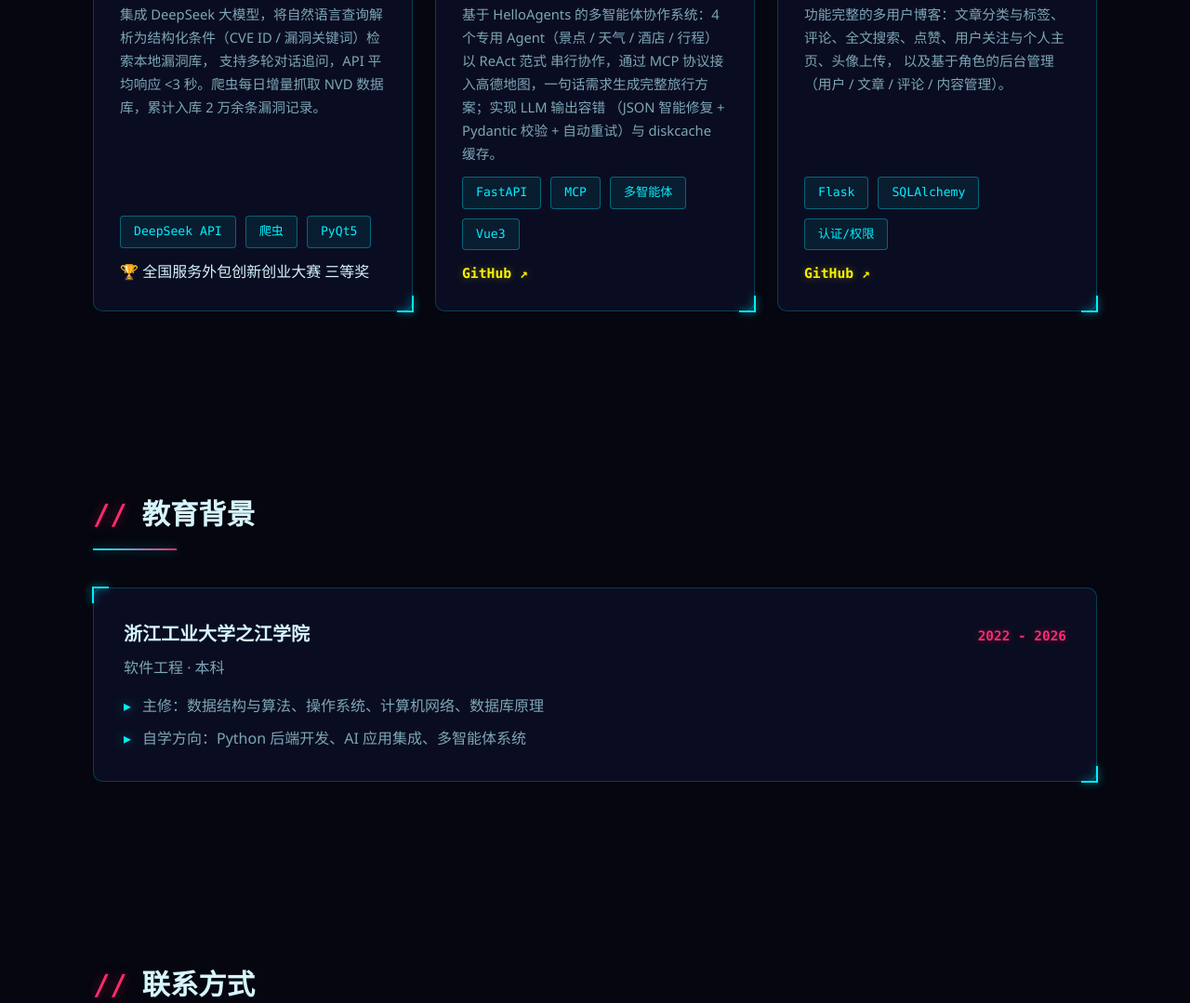
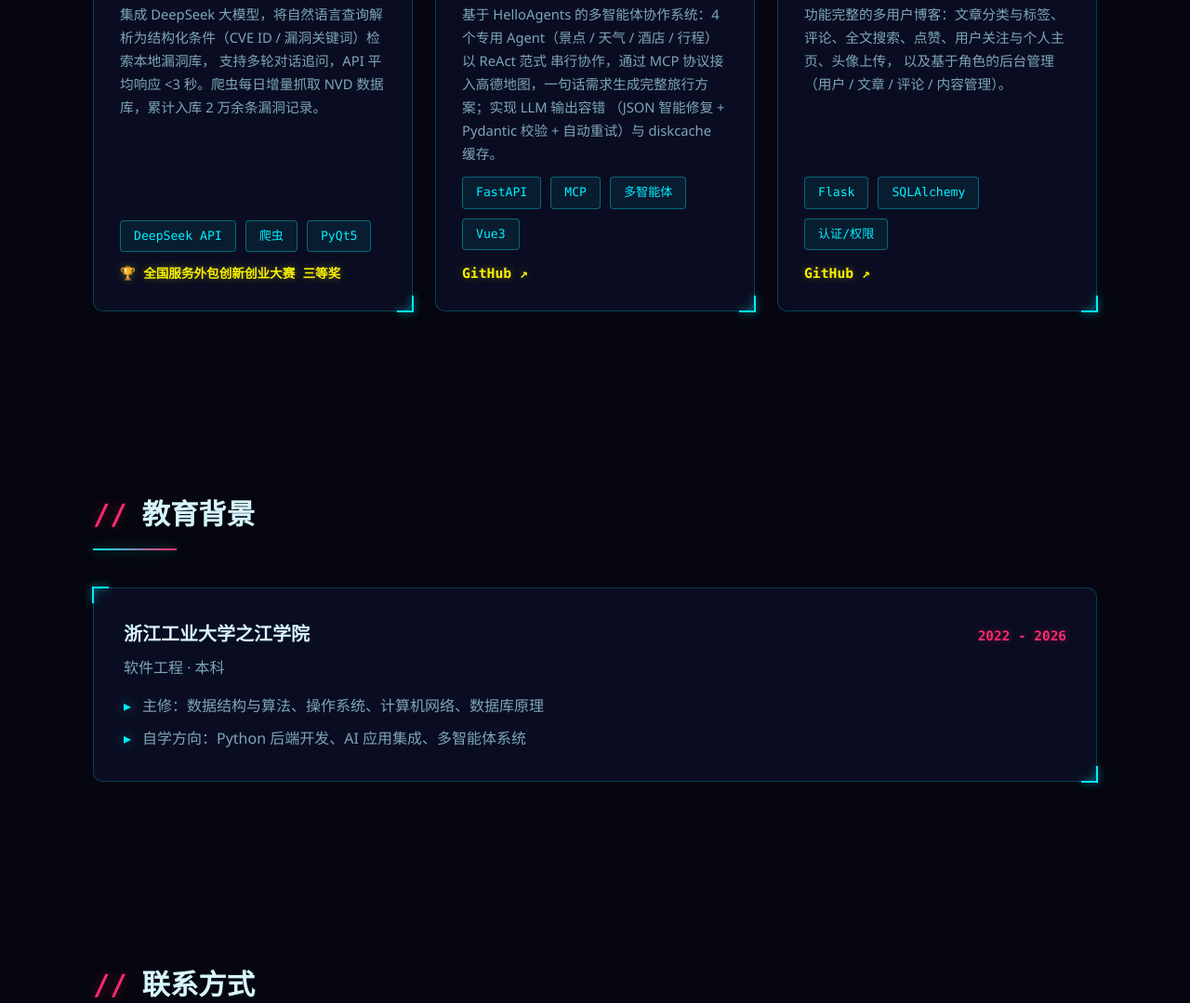
Before and after one commit to arousro/personal-site, a plain HTML site: page index.html in a window 1280 px wide. Shown: the part 2171-3250 px from the top of the page at 93% size. Drawn offline with Linux system fonts and the light colour scheme.

```diff
--- a/css/style.css
+++ b/css/style.css
@@ -329,6 +329,10 @@
   font-family: Consolas, monospace; text-shadow: 0 0 8px rgba(249, 240, 2, 0.35);
 }
 .project-link:hover { text-decoration: underline; }
+.project-badge {
+  color: var(--neon-yellow); font-size: 0.85rem; font-weight: 600;
+  font-family: Consolas, monospace; text-shadow: 0 0 8px rgba(249, 240, 2, 0.35);
+}
 
 /* ---------- 教育背景 ---------- */
 .edu-card {
```
